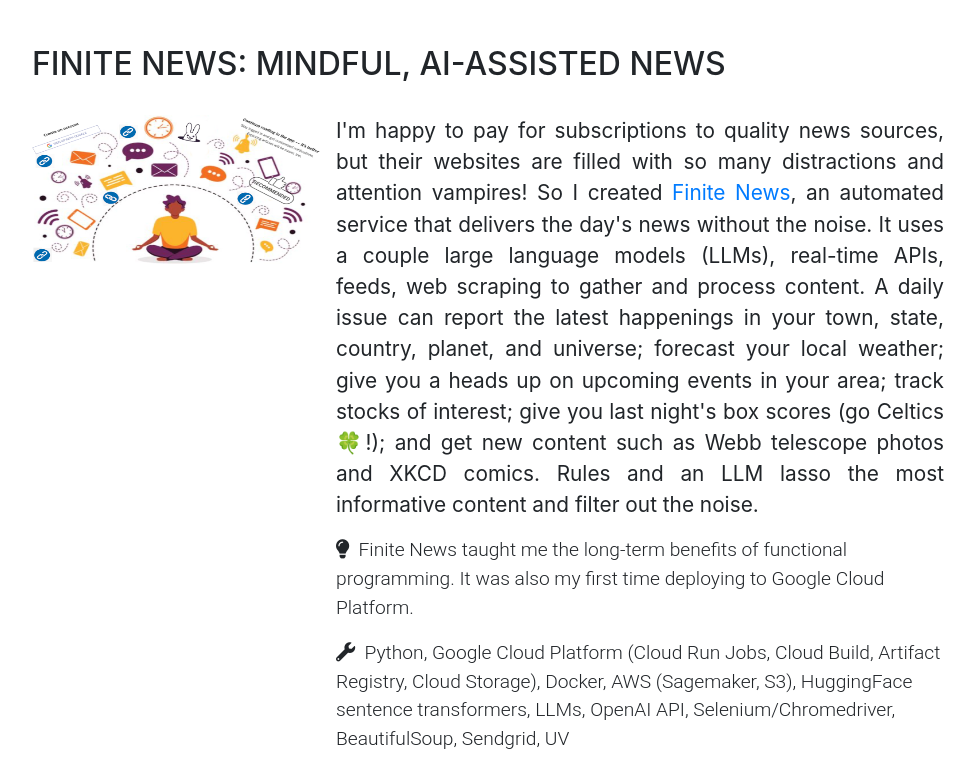
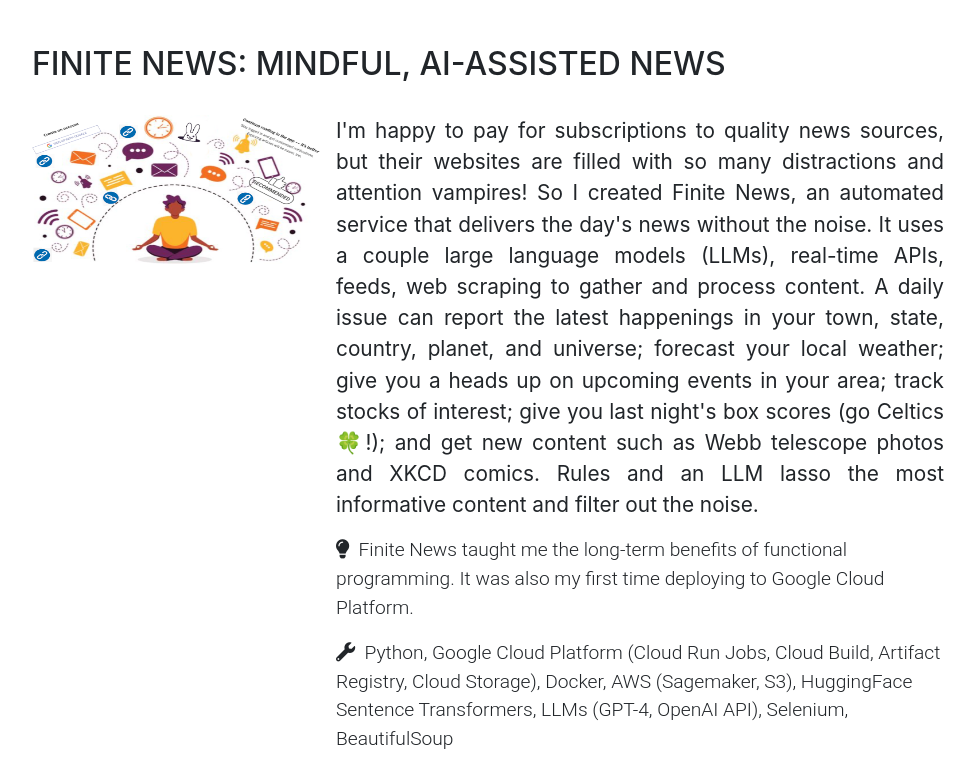
Before and after one commit to cparmet/website, a website with bundled scripts: page index.html in a window 1280 px wide. Shown: the part 2037-2820 px from the top of the page, without its empty margins (288-1263 px from the left). Built offline with nearby package versions, Linux system fonts and the light colour scheme; a web font is replaced by a local one.

Commit message:
Remove FN github link

```diff
--- a/index.html
+++ b/index.html
@@ -134,21 +134,19 @@
         <h3 class="project-name">Finite News: mindful, AI-assisted news<br></h3>
         <div class="resume-item d-flex flex-column flex-md-row mb-5">
           <div class="resume-content mr-auto flex-sm-fill"> <br>
-            <a href="https://github.com/cparmet/finite-news" target="_blank"><img src="img/finite.png"
-                alt="Internet distractions" style="width: 288px; height: 149px;"></a>
+            <img src="img/finite.png"alt="Internet distractions" style="width: 288px; height: 149px;">
           </div>
           <div class="resume-date text-md-right"> <br>
             <p class="project-details">I'm happy to pay for subscriptions to quality news sources, but their websites
-              are filled with so many distractions and attention vampires! So I created <a
-                href="https://github.com/cparmet/finite-news" target="_blank">Finite News</a>, an automated service that
+              are filled with so many distractions and attention vampires! So I created Finite News, an automated service that
               delivers the day's news without the noise. It uses a couple large language models (LLMs), real-time APIs,
               feeds, web scraping to gather and process content. A daily issue can report the latest happenings in your
               town, state, country, planet, and universe; forecast your local weather; give you a heads up on upcoming
               events in your area; track stocks of interest; give you last night's box scores (go Celtics 🍀!); and get new content such as Webb telescope photos and XKCD comics. Rules and an LLM lasso the most informative content and filter out the noise.</p>
             <p class="lessons"><i class="fas fa-lightbulb"></i>&nbsp;&nbsp;Finite News taught me the long-term benefits of functional programming. It was also my first time deploying to Google Cloud Platform.</p>
             <p class="tools"><i class="fas fa-wrench"></i>&nbsp;&nbsp;Python, Google Cloud Platform (Cloud Run Jobs,
-              Cloud Build, Artifact Registry, Cloud Storage), Docker, AWS (Sagemaker, S3), HuggingFace sentence transformers,
-              LLMs, OpenAI API, Selenium/Chromedriver, BeautifulSoup, Sendgrid, UV</p>
+              Cloud Build, Artifact Registry, Cloud Storage), Docker, AWS (Sagemaker, S3), HuggingFace Sentence Transformers,
+              LLMs (GPT-4, OpenAI API), Selenium, BeautifulSoup</p>
           </div>
         </div>
         <h3 class="project-name">Clinical trial process simulation<br></h3>
```
